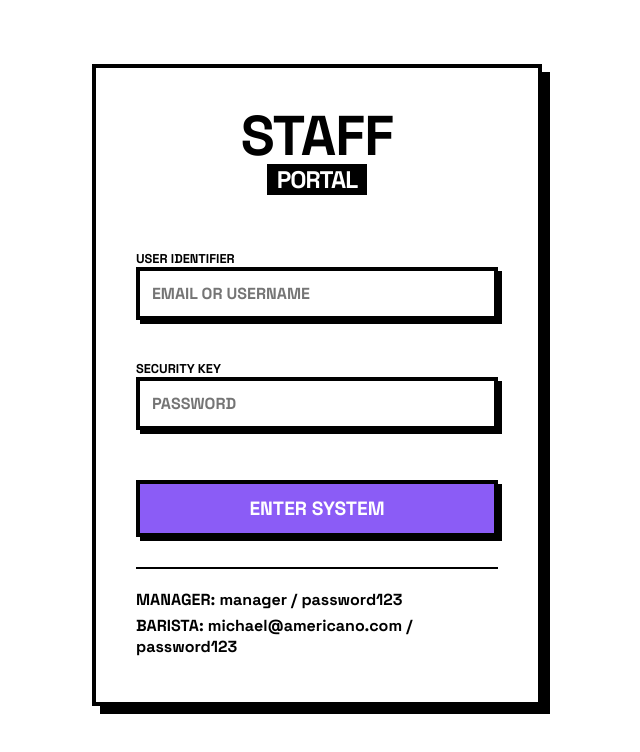
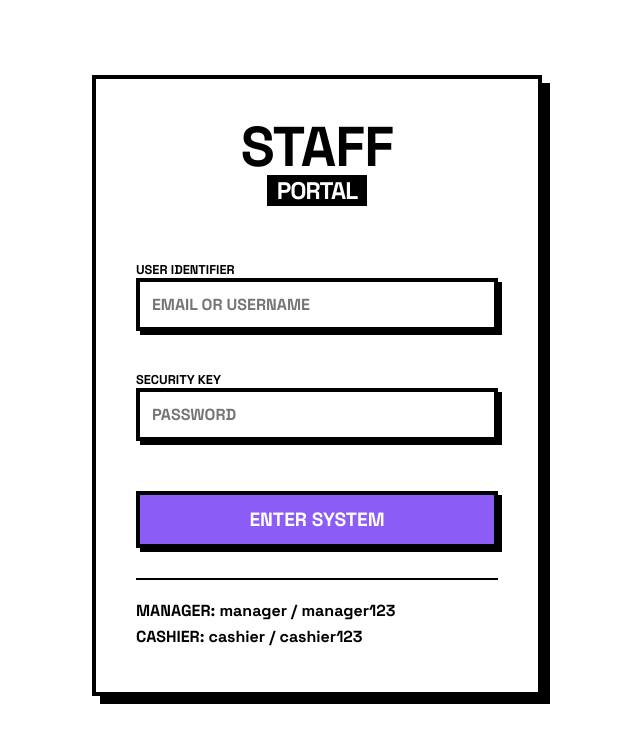
Before and after one commit to widifirmaan/react-coffee-shop-management, a React (Vite) app: page /login in a window 1280 px wide. Shown: the top 752 px of the page, without its empty margins (323-963 px from the left). Built offline with nearby package versions, Linux system fonts and the light colour scheme; no server answers.

Commit message:
fix: update login hints to match seeder credentials

```diff
--- a/src/pages/LoginPage.jsx
+++ b/src/pages/LoginPage.jsx
@@ -115,8 +115,8 @@ function LoginPage({ onLogin }) {
                 </form>
 
                 <div style={{ marginTop: '30px', borderTop: '2px solid black', paddingTop: '15px' }}>
-                    <p style={{ fontWeight: 700, margin: '5px 0' }}>MANAGER: manager / password123</p>
-                    <p style={{ fontWeight: 700, margin: '5px 0' }}>BARISTA: michael@americano.com / password123</p>
+                    <p style={{ fontWeight: 700, margin: '5px 0' }}>MANAGER: manager / manager123</p>
+                    <p style={{ fontWeight: 700, margin: '5px 0' }}>CASHIER: cashier / cashier123</p>
                 </div>
             </div>
 
```
